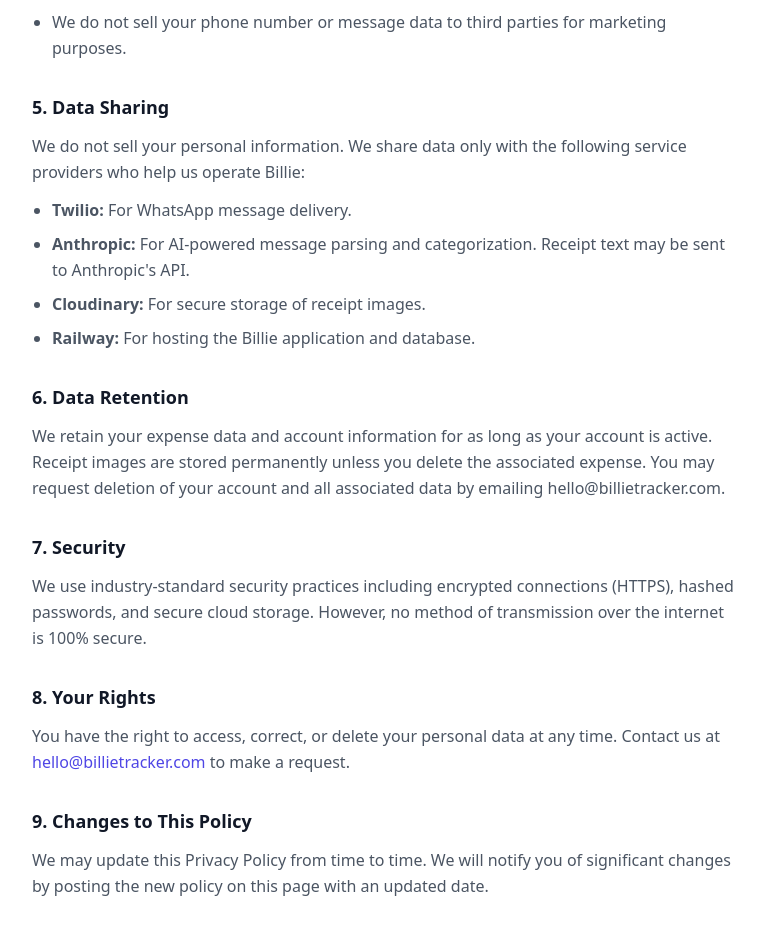
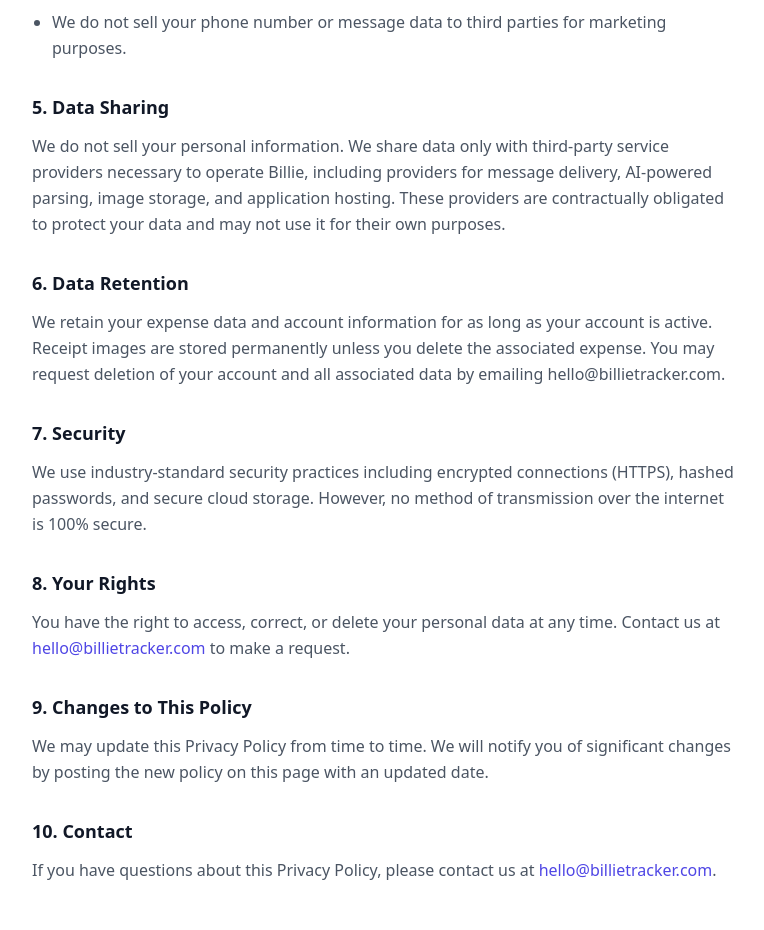
Before and after one commit to connorburke18/Billie-Expense, a React (Vite) app: page /privacy in a window 1280 px wide. Shown: the part 1284-2214 px from the top of the page, without its empty margins (256-1020 px from the left). Built offline with nearby package versions, Linux system fonts and the light colour scheme.

Commit message:
Simplify data sharing language in privacy policy

```diff
--- a/src/client/pages/Privacy.tsx
+++ b/src/client/pages/Privacy.tsx
@@ -65,13 +65,7 @@
 
           <section>
             <h2 className="text-lg font-semibold text-gray-900 mb-3">5. Data Sharing</h2>
-            <p>We do not sell your personal information. We share data only with the following service providers who help us operate Billie:</p>
-            <ul className="list-disc pl-5 space-y-2 mt-3">
-              <li><strong>Twilio:</strong> For WhatsApp message delivery.</li>
-              <li><strong>Anthropic:</strong> For AI-powered message parsing and categorization. Receipt text may be sent to Anthropic's API.</li>
-              <li><strong>Cloudinary:</strong> For secure storage of receipt images.</li>
-              <li><strong>Railway:</strong> For hosting the Billie application and database.</li>
-            </ul>
+            <p>We do not sell your personal information. We share data only with third-party service providers necessary to operate Billie, including providers for message delivery, AI-powered parsing, image storage, and application hosting. These providers are contractually obligated to protect your data and may not use it for their own purposes.</p>
           </section>
 
           <section>
```
